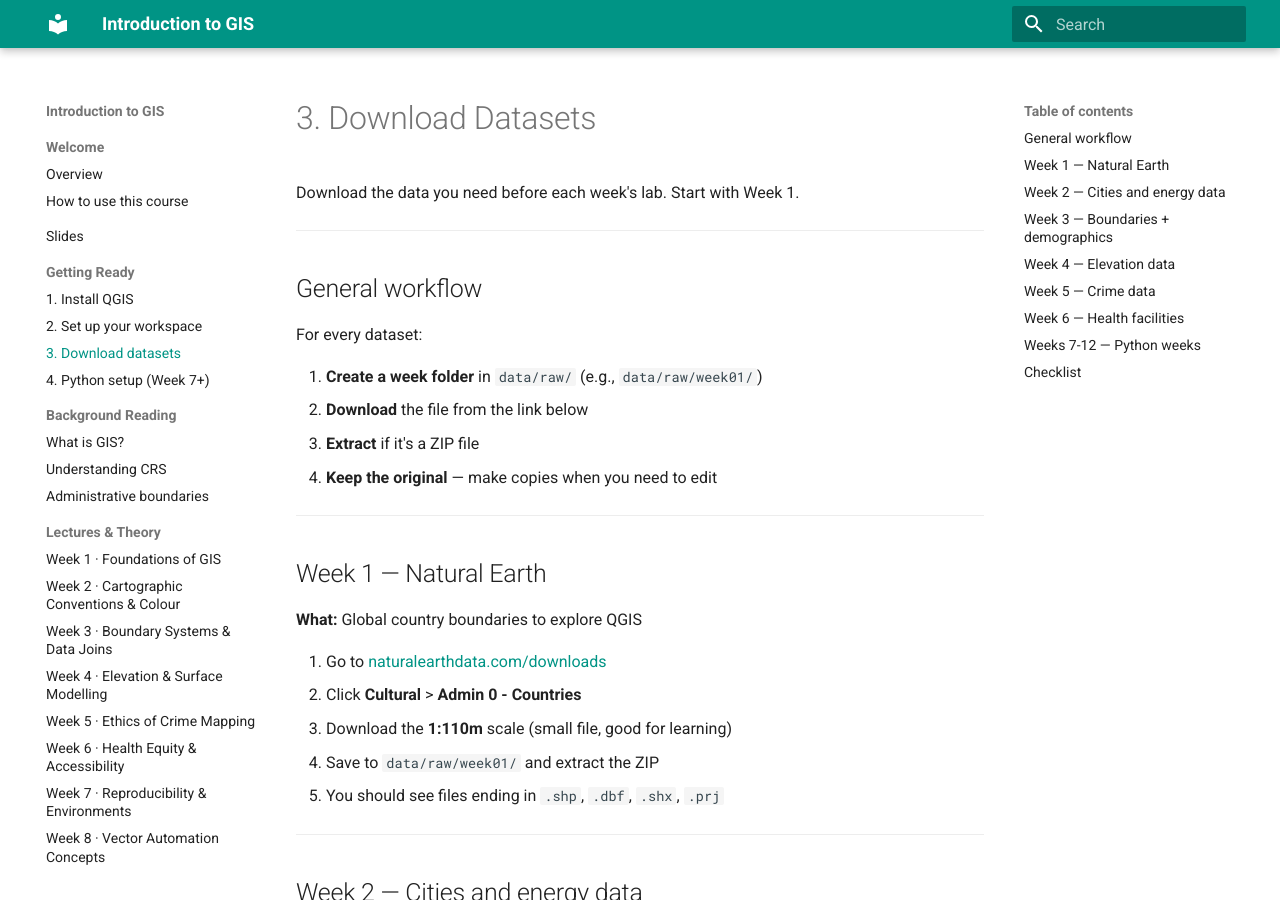
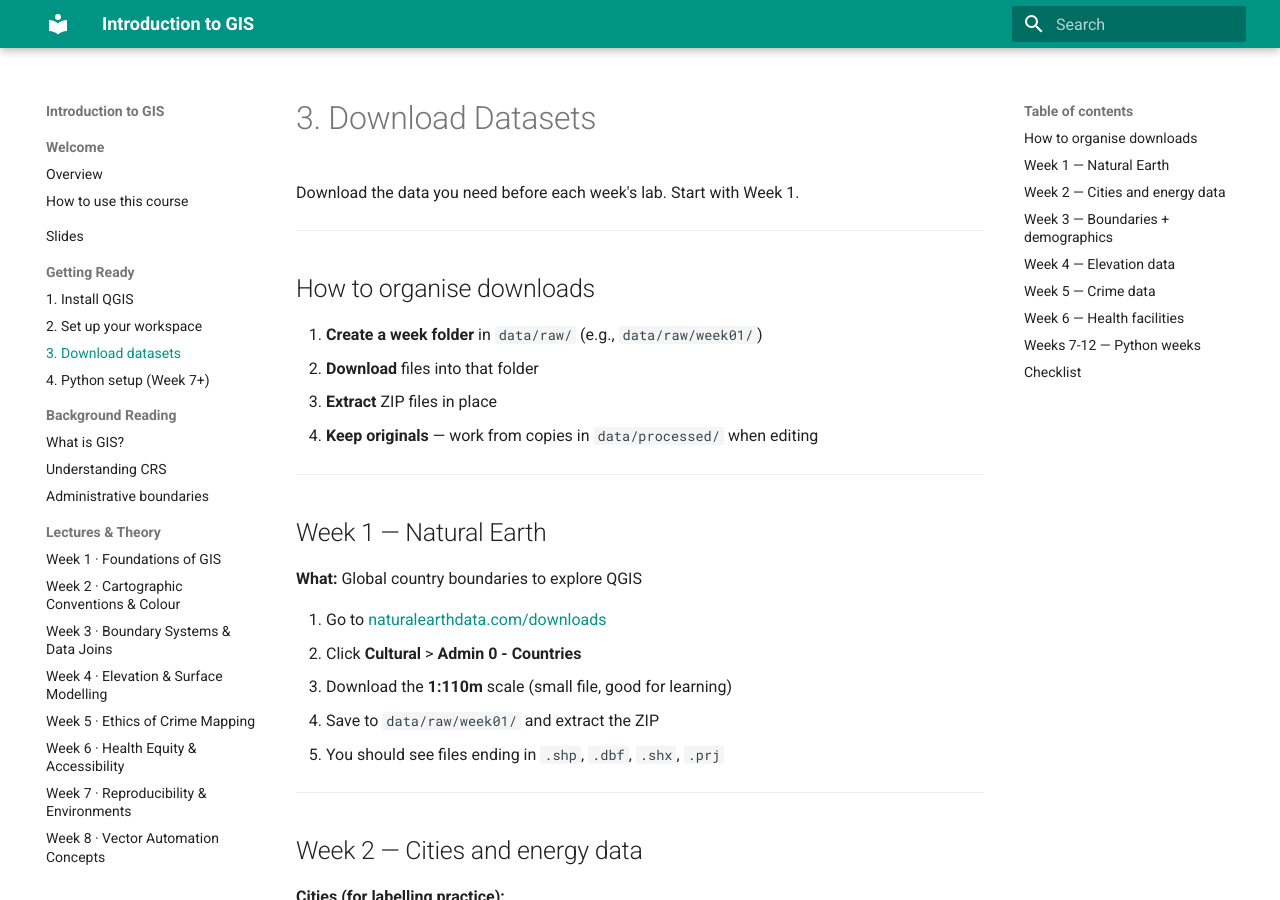
Before and after one commit to clairecda/GIS_teaching, an MkDocs documentation site: the page built from site_docs/onboarding/03-download-data.md, in a window 1280 px wide and 900 px high. Built offline with MkDocs 1.6.1 and Material for MkDocs 9.7.7, drawn with Linux system fonts in a browser that asks for light colours.

Commit message:
Fix wording in download data guide

```diff
--- a/site_docs/onboarding/03-download-data.md
+++ b/site_docs/onboarding/03-download-data.md
@@ -4,14 +4,12 @@ Download the data you need before each week's lab. Start with Week 1.
 
 ---
 
-## General workflow
-
-For every dataset:
+## How to organise downloads
 
 1. **Create a week folder** in `data/raw/` (e.g., `data/raw/week01/`)
-2. **Download** the file from the link below
-3. **Extract** if it's a ZIP file
-4. **Keep the original** — make copies when you need to edit
+2. **Download** files into that folder
+3. **Extract** ZIP files in place
+4. **Keep originals** — work from copies in `data/processed/` when editing
 
 ---
 
```
